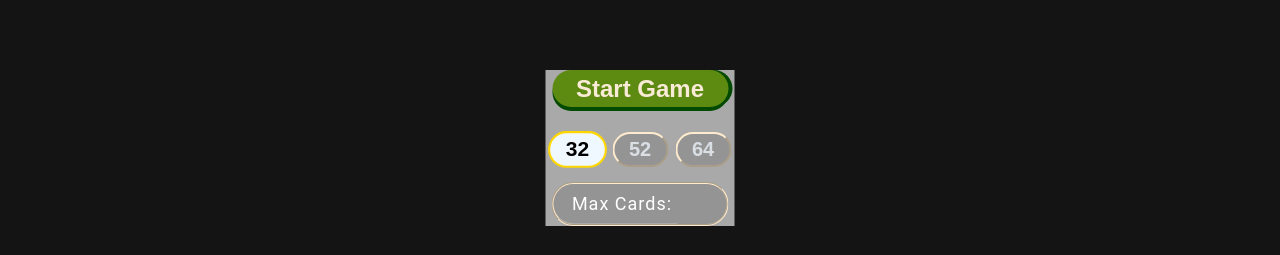
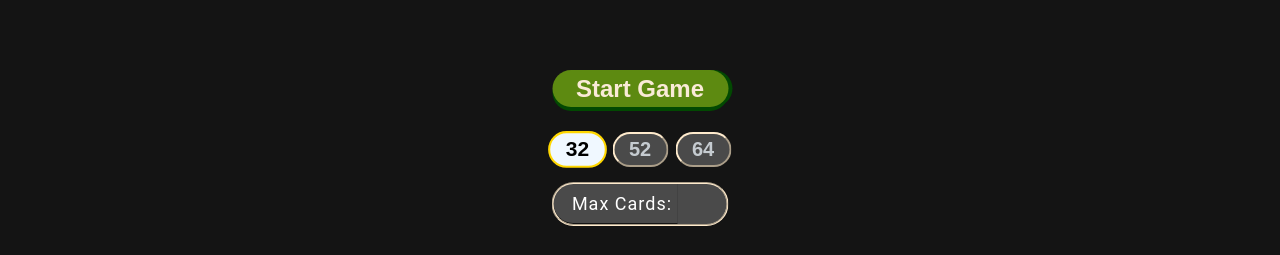
Before and after one commit to Olafimus/Scheisse-App-React, a React (Create React App) app: page /game in a window 1280 px wide. Shown: the part 542-797 px from the top of the page. Built offline with nearby package versions, Linux system fonts and the light colour scheme; no server answers; the database is empty; what javascript-time-ago would draw is missing.

Commit message:
fixing background color of start buttons

```diff
--- a/src/components/button-components/start-button/start-button.styles.scss
+++ b/src/components/button-components/start-button/start-button.styles.scss
@@ -4,7 +4,6 @@
   gap: 15px;
   flex-direction: column;
   align-items: center;
-  background-color: darkgray;
 
   .add-container {
     display: flex;
```
